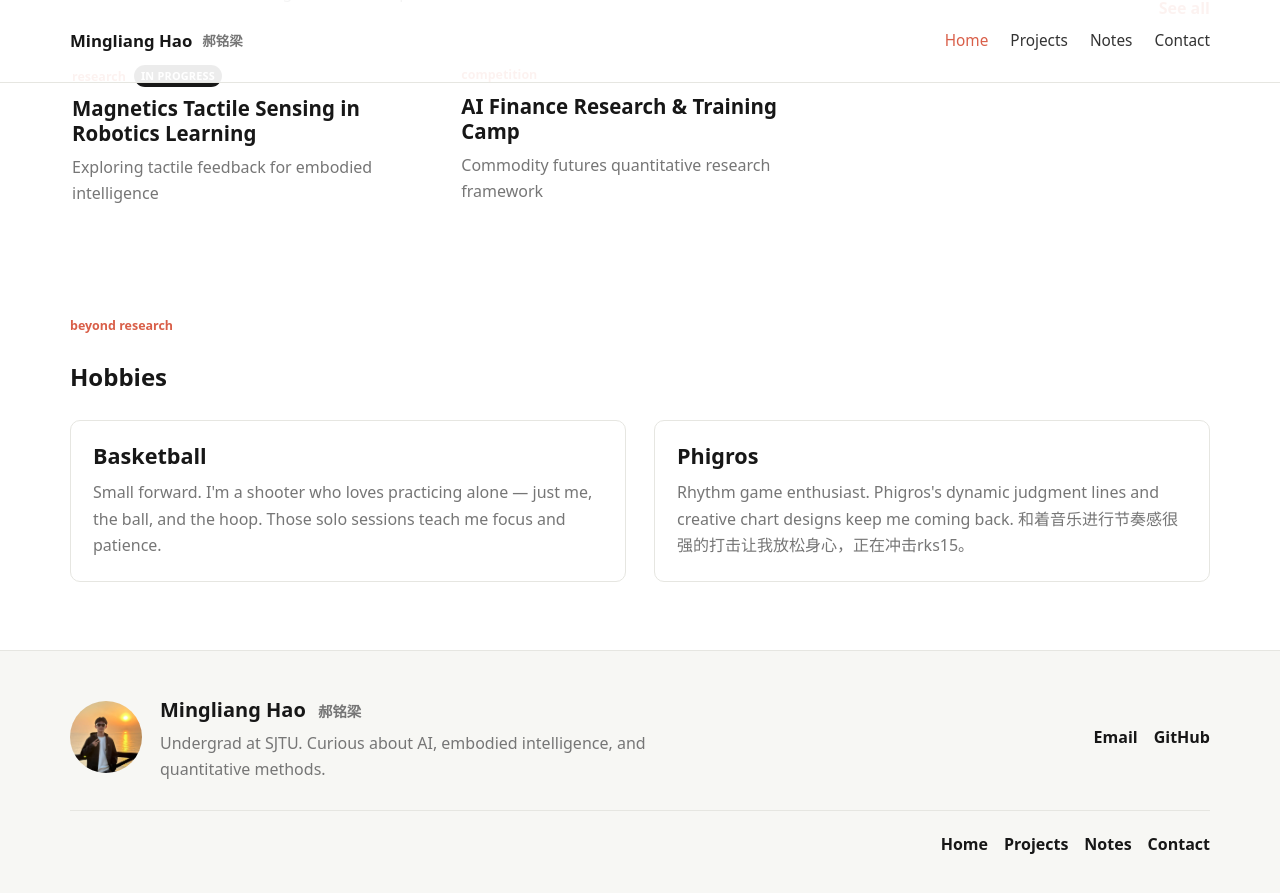
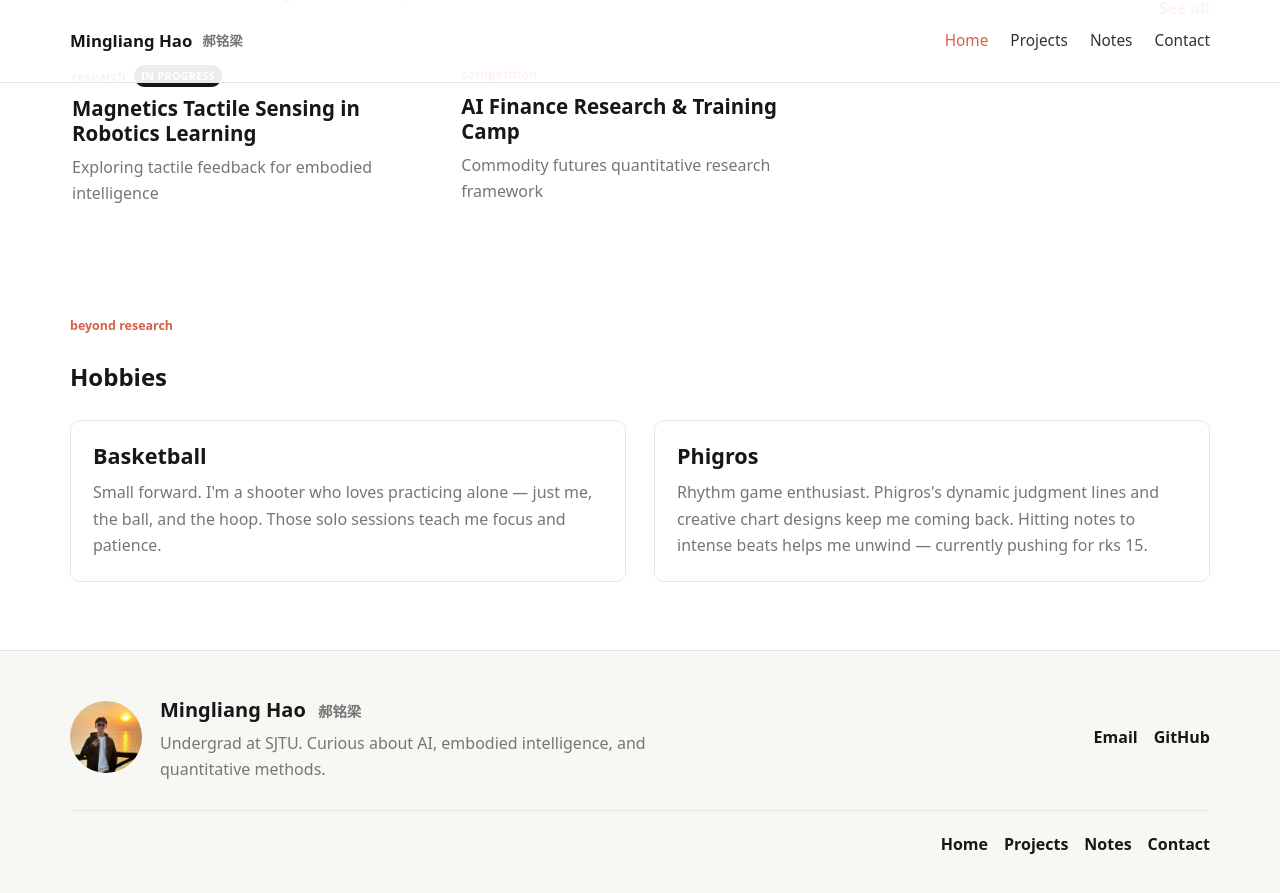
Before and after one commit to AntiElixir/AntiElixir.github.io, a Jekyll site: the page built from index.md, in a window 1280 px wide and 900 px high, scrolled down 1309 px. Shown: the top 893 px of the window. Built offline with Jekyll 4.4.1, drawn with Linux system fonts in a browser that asks for light colours.

Commit message:
Translate Phigros hobby description to English

```diff
--- a/index.md
+++ b/index.md
@@ -85,7 +85,7 @@ description: "Mingliang Hao (郝铭梁) is an undergraduate student at Shanghai
       </div>
       <div class="hobby-card">
         <h3>Phigros</h3>
-        <p>Rhythm game enthusiast. Phigros's dynamic judgment lines and creative chart designs keep me coming back. 和着音乐进行节奏感很强的打击让我放松身心，正在冲击rks15。</p>
+        <p>Rhythm game enthusiast. Phigros's dynamic judgment lines and creative chart designs keep me coming back. Hitting notes to intense beats helps me unwind — currently pushing for rks 15.</p>
       </div>
     </div>
   </div>
```
